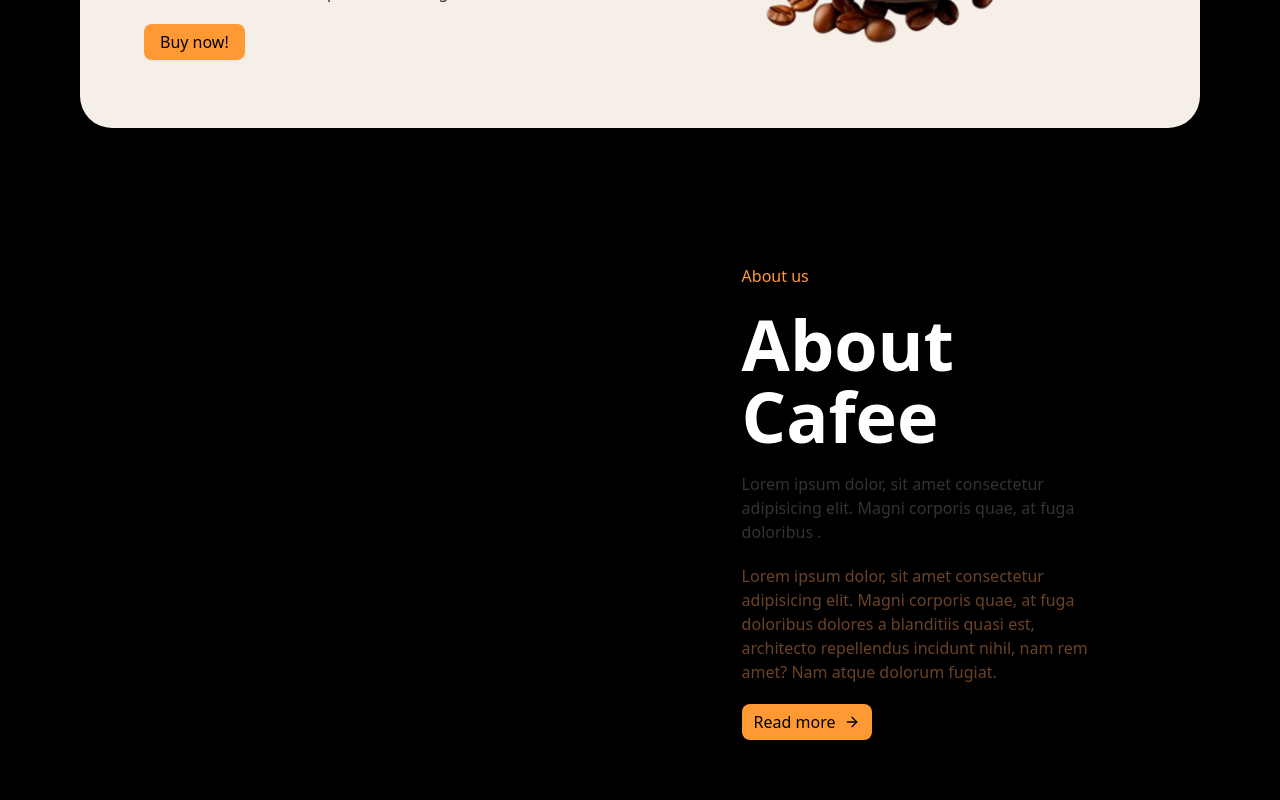
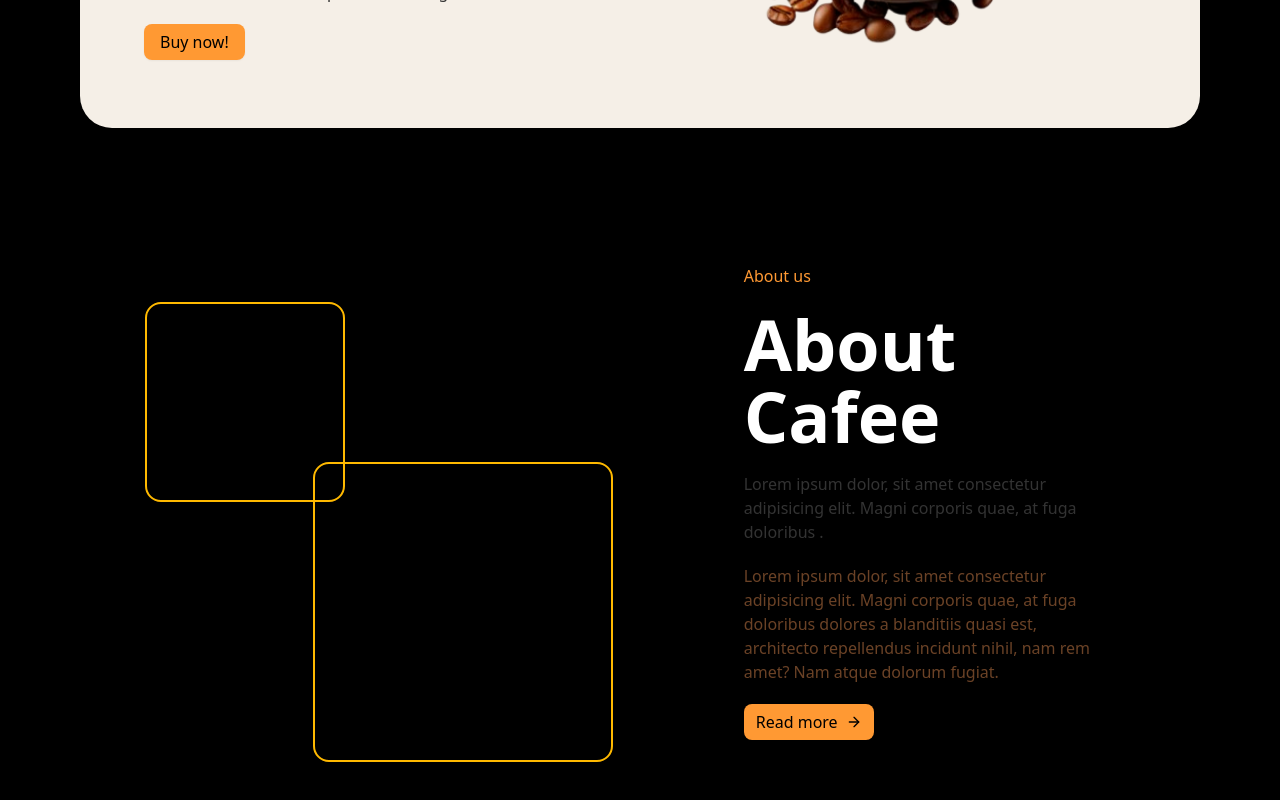
Before and after one commit to Harziz712/vibecoffe, a React (Vite) app: page / in a window 1280 px wide. Shown: the part 616-1416 px from the top of the page. Built offline with nearby package versions, Linux system fonts and the light colour scheme.

Commit message:
Add: About page and details

```diff
--- a/src/components/about.tsx
+++ b/src/components/about.tsx
@@ -1,10 +1,12 @@
-import { AboutDetail } from "./ui/ui"
+import { AboutDetail, AboutImage } from "./ui/ui"
 
 const About = () => {
   return (
-    <div className="w-full h-full p-20">
+    <div className="w-full h-full p-20 mb-12">
         <div className='flex max-h-full md:h-full w-full justify-center items-center gap-10  px-6'>
-        <div className='w-[50%] p-10 justify-center items-center '>
+        <div className='w-[50%] p-10 justify-center items-center  relative pl-[12%]'>
+        <AboutImage/>
+
         </div>
             <div className='w-[50%]'>
             <AboutDetail/>
--- a/src/components/ui/ui.tsx
+++ b/src/components/ui/ui.tsx
@@ -1,4 +1,3 @@
-import { BiRightArrow } from "react-icons/bi"
 import { Button } from "./button"
 import { LuArrowRight } from "react-icons/lu"
 
@@ -39,3 +38,12 @@ export const AboutDetail = () =>{
         </div>
     )
 }
+
+export const AboutImage = () =>{
+    return (
+        <div className=" text-muted-foreground text-left space-y-5 px-20 relative">
+          <div className="h-[200px] w-[200px] rounded-2xl border-2 border-amber-400 absolute -top-50 -left-22"></div>
+          <div className="h-[300px] w-[300px] rounded-2xl border-2 border-amber-400 absolute -top-10"></div>
+        </div>
+    )
+}
```
